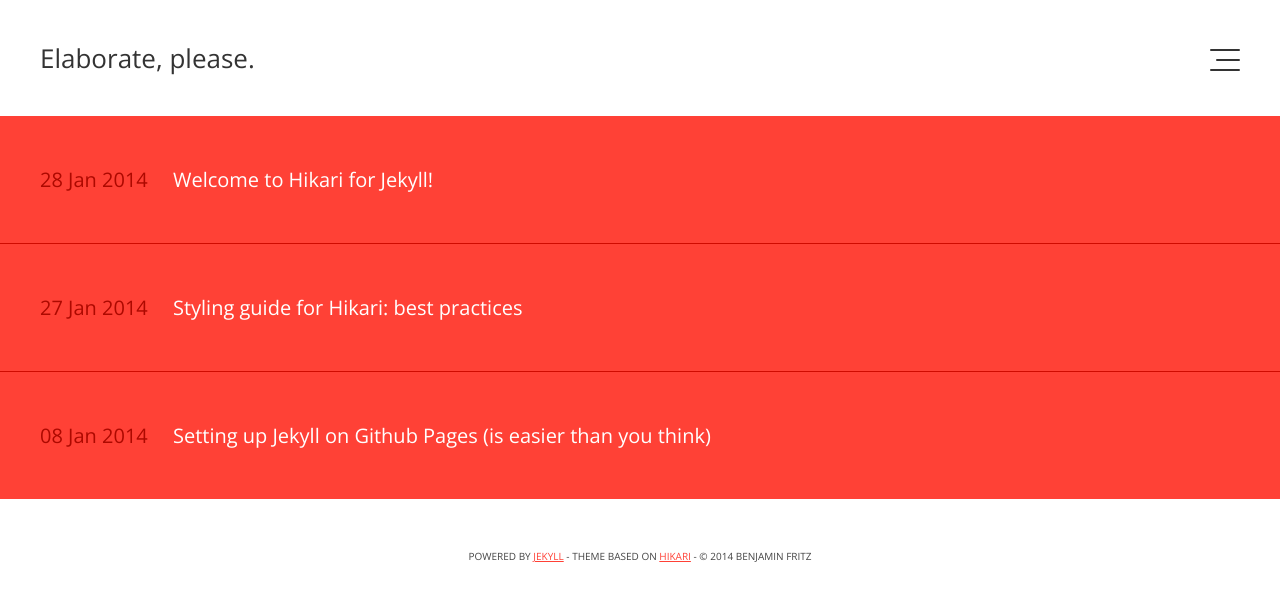
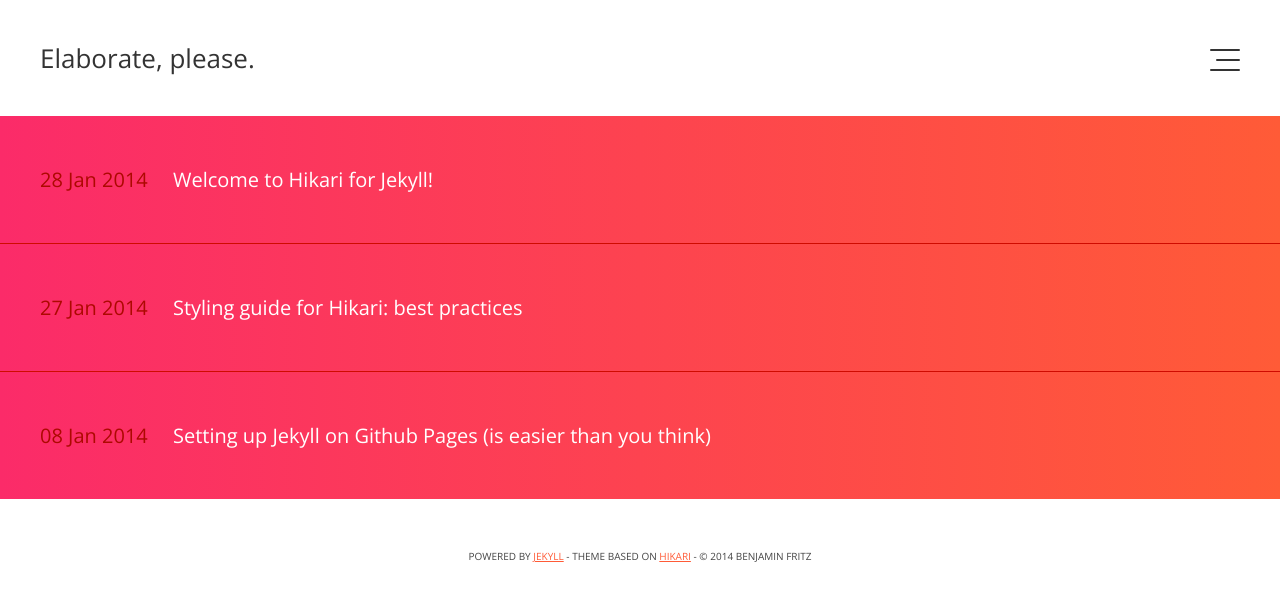
Before and after one commit to benjaminfritz/words, a Jekyll site: the page built from index.html, in a window 1280 px wide. Shown: the top 601 px of the page. Built offline with Jekyll 4.4.1, drawn with Linux system fonts in a browser that asks for light colours; Markdown is read by kramdown in place of the engine named in the settings.

Commit message:
Added gradients for the list

```diff
--- a/css/main.css
+++ b/css/main.css
@@ -41,7 +41,7 @@ small { font-size: 50%; }
 p, small, blockquote { -webkit-font-smoothing: antialiased; }
 ul li { list-style-type: circle; }
 ol li { list-style-type: decimal; }
-a         { color: #FF4136; }
+a         { color: #FF5B37; }
 a:hover   { color: #444; }
 /*a:visited { color: #31f; }*/
 
@@ -78,7 +78,7 @@ header .h-wrap h1.title a {
 }
 
 header .h-wrap h1.title a:hover {
-  color: #FF4136;
+  color: #FF5B37;
 }
 
 header .h-wrap .menu-icon {
@@ -293,9 +293,16 @@ footer small { text-transform: uppercase; }
 ul.posts { color: #85144B; overflow: hidden; }
 ul.posts li { border-bottom: 1px solid #cf0b00; }
 ul.posts li:last-child { border-bottom: none; }
-ul.posts li .p-wrap { background: #ff4136; padding: 50px 40px; transition: all .15s ease-in; }
-ul.posts li .p-wrap:hover { background: #ff6158; padding-left: 50px; }
-ul.posts li .p-wrap:active { background: #ff4136; }
+ul.posts li .p-wrap { background: #FB2B69; /* Old browsers */
+                      background: -moz-linear-gradient(left, #FB2B69 0%, #FF5B37 100%); /* FF3.6+ */
+                      background: -webkit-gradient(linear, left top, right top, color-stop(0%,#FB2B69), color-stop(100%,#FF5B37)); /* Chrome,Safari4+ */
+                      background: -webkit-linear-gradient(left, #FB2B69 0%,#FF5B37 100%); /* Chrome10+,Safari5.1+ */
+                      background: -o-linear-gradient(left, #FB2B69 0%,#FF5B37 100%); /* Opera 11.10+ */
+                      background: -ms-linear-gradient(left, #FB2B69 0%,#FF5B37 100%); /* IE10+ */
+                      background: linear-gradient(to right, #FB2B69 0%,#FF5B37 100%); /* W3C */
+                      padding: 50px 40px; transition: all .3s ease-in; }
+ul.posts li .p-wrap:hover { background: #FB2B69; padding-left: 50px; }
+ul.posts li .p-wrap:active { background: #FB2B69; }
 ul.posts li .p-wrap:hover::after { content:'\2192'; margin-left: 10px; }
 ul.posts li .p-wrap p { display: inline; margin-bottom: 0; }
 ul.posts li .date { color: #ad0900; padding-right: 20px; }
@@ -403,7 +410,7 @@ section#single-wrap blockquote {
   font-size: inherit;
   font-family: 'Open Sans', sans-serif;
   color: #333;
-  border-left: 6px solid #FF4136;
+  border-left: 6px solid #FF5B37;
   padding: 0 34px;
   margin: 40px 0;
   line-height: 165%;
@@ -440,7 +447,7 @@ section#single-wrap img {
 
 #prev:active,
 #next:active {
-  border-color: #FF4136;
+  border-color: #FF5B37;
 }
 
 #prev:hover::after {
@@ -538,7 +545,7 @@ section#single-wrap img {
   body { font-size: 15px; }
   header .h-wrap { padding: 30px 20px; }
   ul.posts li .p-wrap { padding: 20px; }
-  ul.posts li .p-wrap:hover { background: #ff6158; padding-left: 20px; }
+  ul.posts li .p-wrap:hover { background: #FB2B69; padding-left: 20px; }
   #off-canvas { padding: 0 20px; }
   #off-canvas.toggled { padding: 20px; }
   #off-canvas #bio { width: 100%; }
@@ -563,7 +570,7 @@ section#single-wrap img {
     margin-top: 30px;
   }
 
-  section#single-wrap blockquote { padding: 0 20px; border-left: 4px solid #FF4136; }
+  section#single-wrap blockquote { padding: 0 20px; border-left: 4px solid #FF5B37; }
 
   .highlight { padding: 10px 5px; margin: 30px 20px 40px; }
 
```
